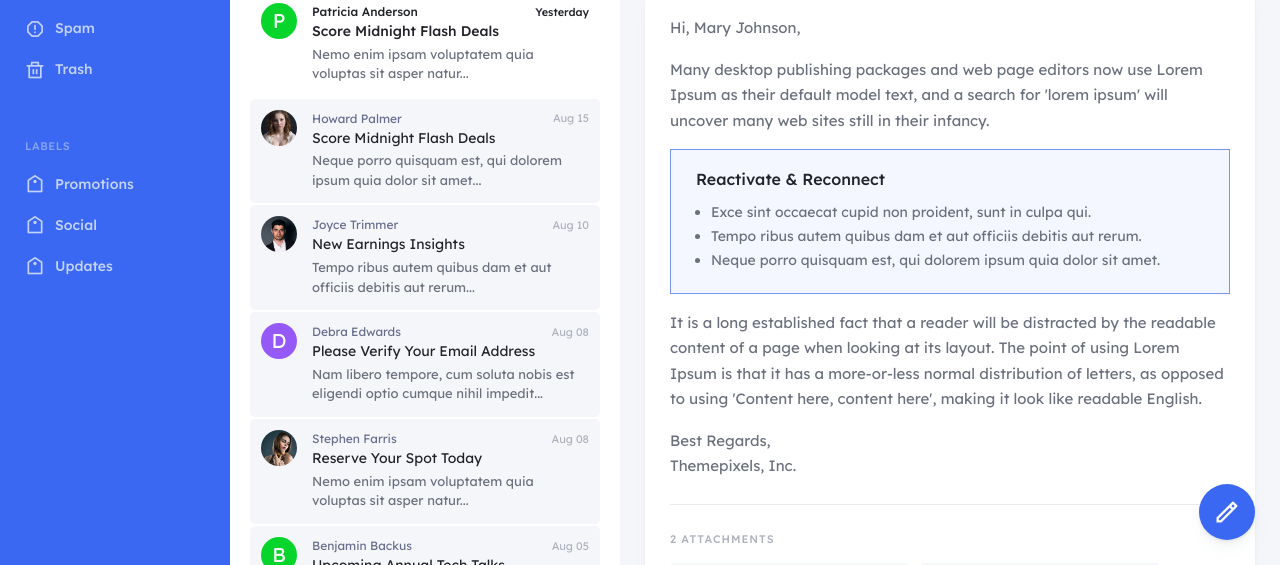
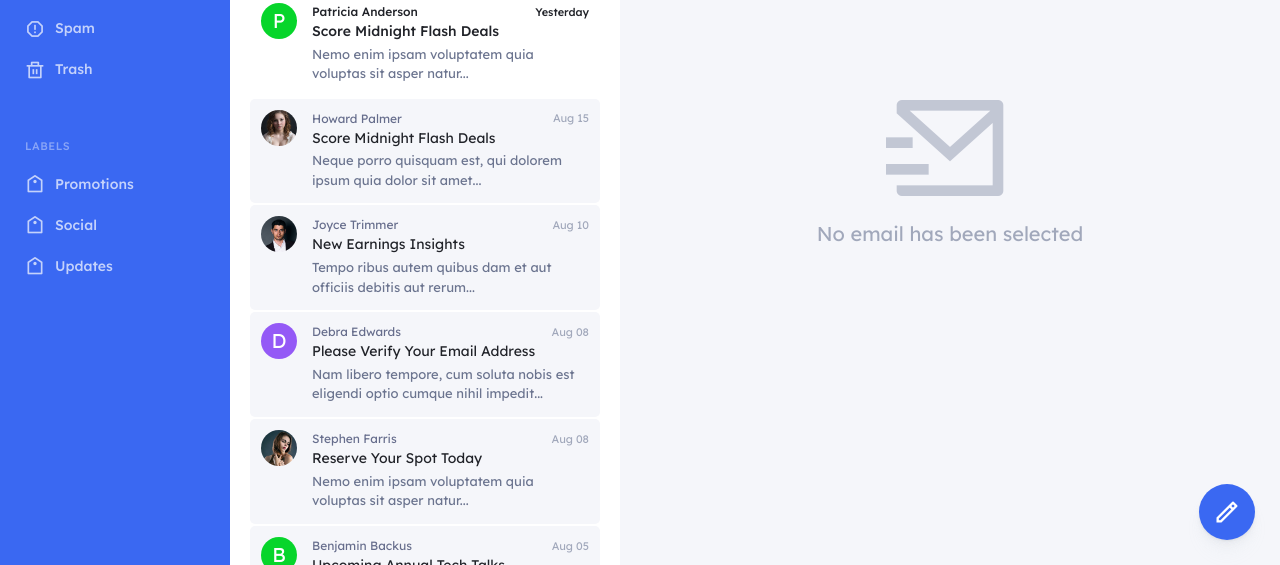
Before and after one commit to themepixels/smartmail, a website: page index.html in a window 1280 px wide. Shown: the part 235-800 px from the top of the page. Drawn offline with Linux system fonts and the light colour scheme.

Commit message:
update mailbox functions

```diff
--- a/assets/js/script.js
+++ b/assets/js/script.js
@@ -48,6 +48,9 @@ $(function(){
     e.preventDefault();
     $(this).addClass('active').siblings().removeClass('active');
     $(this).removeClass('unread');
+
+    $('.mailcontent-placeholder').siblings().removeClass('d-none');
+    $(',mailcontent-placeholder').addClass('d-none');
   });
 
 
--- a/index.html
+++ b/index.html
@@ -186,7 +186,7 @@
     </div><!-- mailbox -->
 
     <div id="mailContent" class="mailcontent">
-      <div class="mailcontent-subject">
+      <div class="mailcontent-subject d-none">
         <h4>Reactivate and Reconnect</h4>
         <nav class="nav">
           <a href="" class="nav-link"><i class="ri-archive-drawer-line"></i></a>
@@ -197,7 +197,7 @@
         </nav>
       </div><!-- mailcontent-subject -->
 
-      <div class="mailcontent-group">
+      <div class="mailcontent-group d-none">
         <div class="mailcontent-item">
           <div class="mailcontent-header">
             <div class="mail-avatar"><img src="../assets/img/img1.jpg" alt=""></div>
@@ -277,10 +277,14 @@
           </div><!-- mailcontent-body -->
         </div><!-- mailcontent-item -->
       </div><!-- mailcontent-group -->
-      <div class="mailcontent-footer">
+      <div class="mailcontent-footer d-none">
         <a href="#" class="btn btn-secondary btn-icontext"><i class="ri-reply-line me-1"></i> Reply</a>
         <a href="" class="btn btn-secondary btn-icontext"><i class="ri-share-forward-line me-1"></i> Forward</a>
       </div><!-- mailcontent-footer -->
+      <div class="mailcontent-placeholder">
+        <i class="ri-mail-send-line"></i>
+        <h5>No email has been selected</h5>
+      </div><!-- mailcontent-placeholder -->
     </div><!-- mailcontent -->
 
     <a href="" class="menu-compose"><i class="ri-pencil-line"></i></a>
--- a/scss/_variables.scss
+++ b/scss/_variables.scss
@@ -18,8 +18,8 @@ $color-secondary:                 #7695f5;
 $color-tertiary:                  #031c4a;
 
 $color-tx-01:                     $gray-900;
-$color-tx-02:                     $gray-600;
-$color-tx-03:                     $gray-500;
+$color-tx-02:                     #6b748f;
+$color-tx-03:                     #a1a8bb;
 
 $color-bg-01:                     #f5f6fa;
 $color-bg-02:                     #f0f2f7;
--- a/scss/panels/_mailcontent.scss
+++ b/scss/panels/_mailcontent.scss
@@ -265,3 +265,26 @@
     line-height: 1;
   }
 }
+
+.mailcontent-placeholder {
+  width: 100%;
+  height: 100%;
+  display: flex;
+  flex-direction: column;
+  align-items: center;
+  justify-content: center;
+
+  i {
+    font-size: 128px;
+    line-height: 1;
+    margin-bottom: 10px;
+    color: $color-tx-03;
+    opacity: .6;
+  }
+
+  h5 {
+    font-weight: 400;
+    color: $color-tx-03;
+    margin-bottom: 0;
+  }
+}
```
Also changed, not shown: assets/css/style.css, assets/css/style.min.css.
